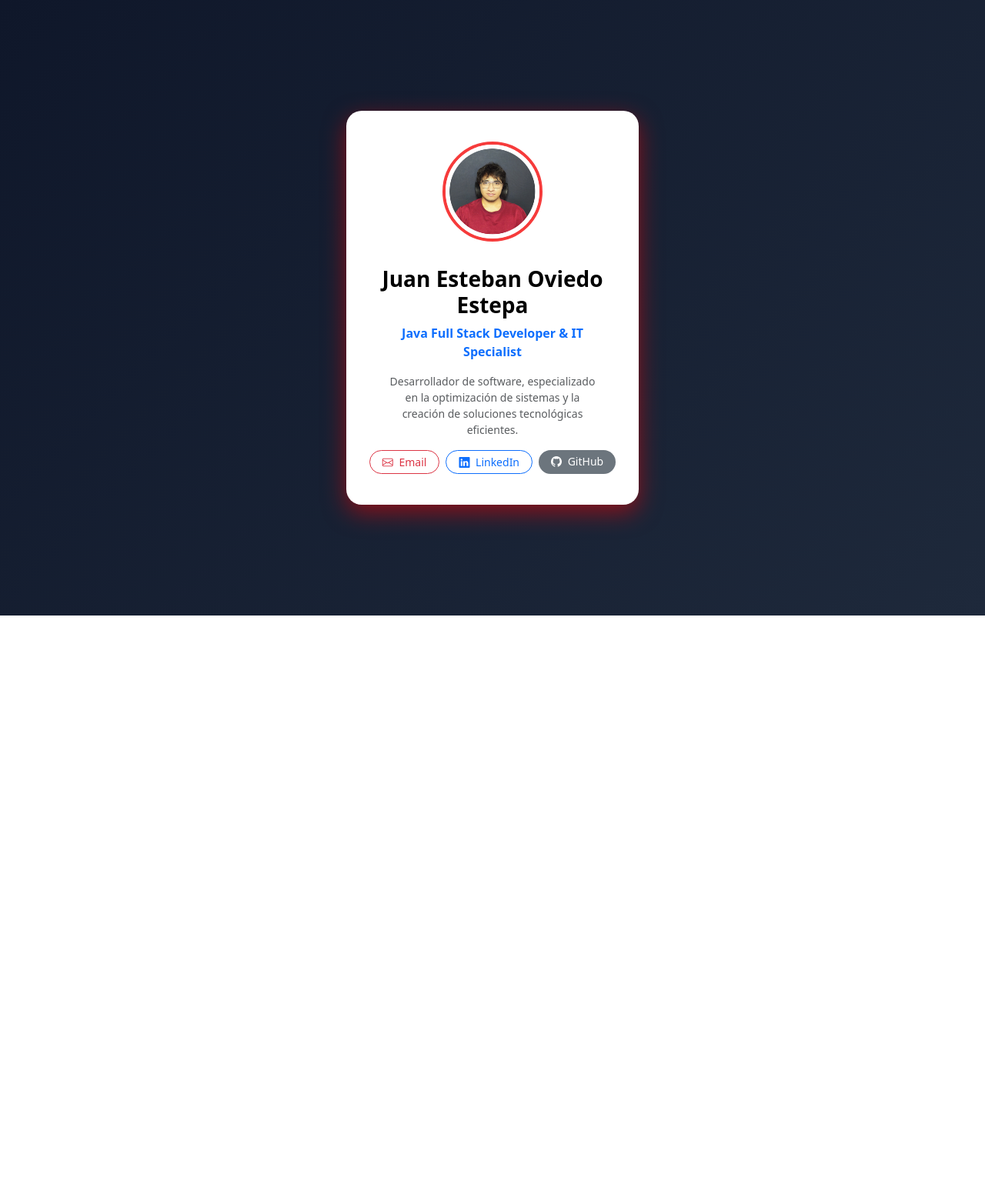
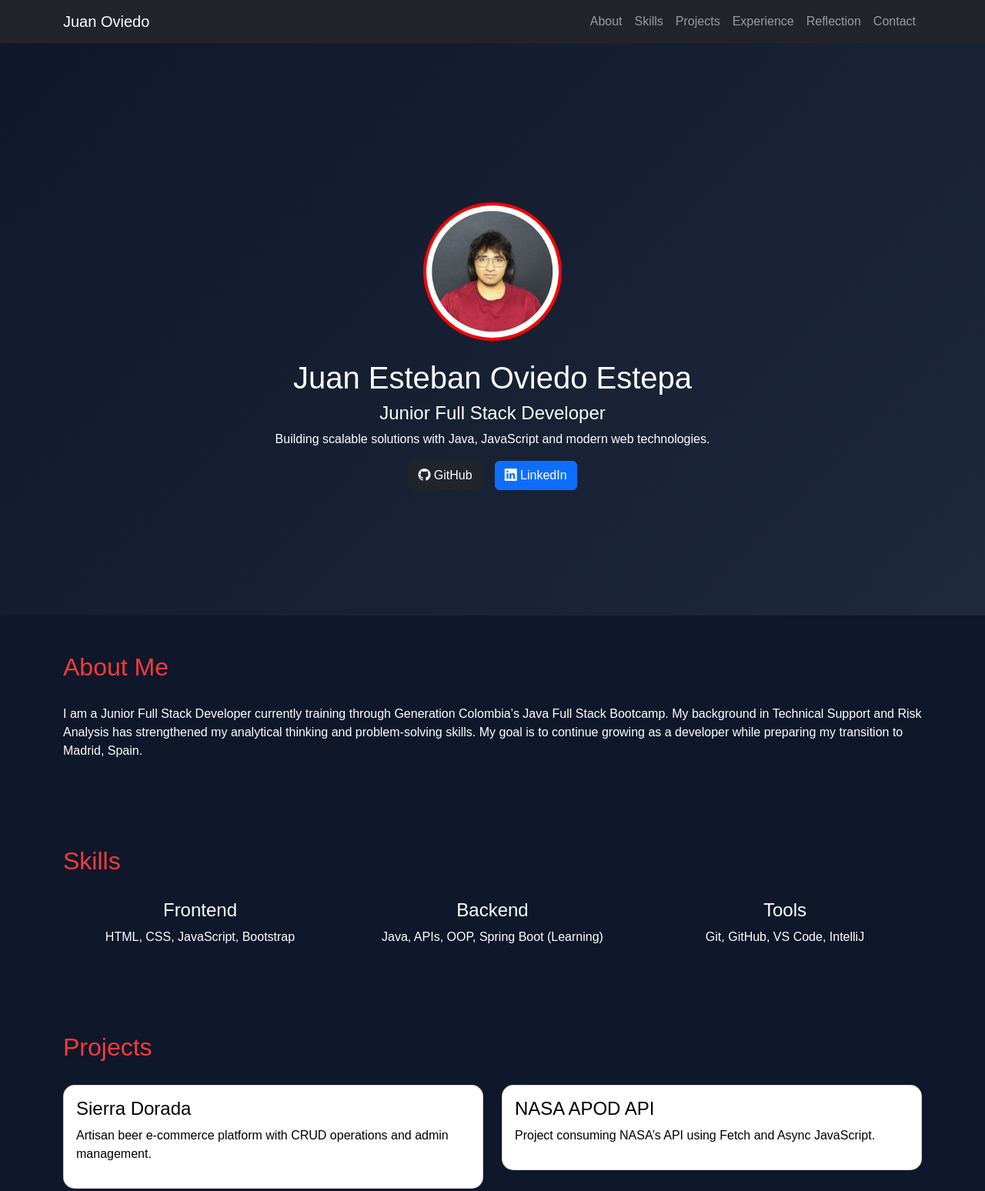
Before and after one commit to Deracz/Juanes-Portafolio, a plain HTML site: page index.html in a window 1280 px wide. Shown: the top 1548 px of the page at 77% size. Before the commit the page ends 800 px from the top, so only its background shows below. Drawn offline with nearby package versions, Linux system fonts and the light colour scheme.

Commit message:
Initial portfolio setup

```diff
--- a/index.html
+++ b/index.html
@@ -1,45 +1,164 @@
 <!DOCTYPE html>
-<html lang="es">
+<html lang="en">
+
 <head>
     <meta charset="UTF-8">
     <meta name="viewport" content="width=device-width, initial-scale=1.0">
-    <title>Card de Presentación Personal</title>
+    <title>Juan Oviedo Portfolio</title>
+
     <link href="https://cdn.jsdelivr.net/npm/bootstrap@5.3.3/dist/css/bootstrap.min.css" rel="stylesheet">
     <link href="https://cdn.jsdelivr.net/npm/bootstrap-icons@1.11.3/font/bootstrap-icons.min.css" rel="stylesheet">
     <link rel="stylesheet" href="style.css">
 </head>
-<body class="d-flex align-items-center justify-content-center">
 
-    <div class="container d-flex justify-content-center">
-        <div class="card custom-card p-4 text-center" style="max-width: 380px;">
+<body>
 
-            <div class="d-flex justify-content-center mt-3">
-                <img src="Foto.png" class="rounded-circle profile-img" alt="Foto de perfil">
+    <nav class="navbar navbar-expand-lg navbar-dark bg-dark fixed-top">
+        <div class="container">
+            <a class="navbar-brand" href="#">Juan Oviedo</a>
+
+            <button class="navbar-toggler" data-bs-toggle="collapse" data-bs-target="#navMenu">
+                <span class="navbar-toggler-icon"></span>
+            </button>
+
+            <div class="collapse navbar-collapse" id="navMenu">
+                <ul class="navbar-nav ms-auto">
+                    <li class="nav-item"><a href="#about" class="nav-link">About</a></li>
+                    <li class="nav-item"><a href="#skills" class="nav-link">Skills</a></li>
+                    <li class="nav-item"><a href="#projects" class="nav-link">Projects</a></li>
+                    <li class="nav-item"><a href="#experience" class="nav-link">Experience</a></li>
+                    <li class="nav-item"><a href="#reflection" class="nav-link">Reflection</a></li>
+                    <li class="nav-item"><a href="#contact" class="nav-link">Contact</a></li>
+                </ul>
+            </div>
+        </div>
+    </nav>
+
+    <section class="hero d-flex align-items-center">
+        <div class="container text-center">
+            <img src="Foto.png" class="rounded-circle profile-img mb-4" alt="Profile">
+            <h1>Juan Esteban Oviedo Estepa</h1>
+            <h4>Junior Full Stack Developer</h4>
+            <p>Building scalable solutions with Java, JavaScript and modern web technologies.</p>
+
+            <div class="d-flex justify-content-center gap-3 mt-3">
+                <a href="https://github.com/Deracz" target="_blank" class="btn btn-dark">
+                    <i class="bi bi-github"></i> GitHub
+                </a>
+
+                <a href="https://www.linkedin.com/in/juanesoviedo-it-support/" target="_blank" class="btn btn-primary">
+                    <i class="bi bi-linkedin"></i> LinkedIn
+                </a>
+            </div>
+        </div>
+    </section>
+
+    <section id="about" class="container py-5">
+        <h2>About Me</h2>
+        <p>
+            I am a Junior Full Stack Developer currently training through Generation Colombia’s Java Full Stack
+            Bootcamp.
+            My background in Technical Support and Risk Analysis has strengthened my analytical thinking and
+            problem-solving skills.
+            My goal is to continue growing as a developer while preparing my transition to Madrid, Spain.
+        </p>
+    </section>
+
+    <section id="skills" class="container py-5">
+        <h2>Skills</h2>
+
+        <div class="row text-center">
+            <div class="col-md-4">
+                <h4>Frontend</h4>
+                <p>HTML, CSS, JavaScript, Bootstrap</p>
             </div>
 
-            <div class="card-body mt-3">
-                <h3 class="card-title fw-bold">Juan Esteban Oviedo Estepa</h3>
-                <p class="text-primary fw-semibold mb-3">Java Full Stack Developer & IT Specialist</p>
-                <p class="card-text text-muted small px-2">
-                    Desarrollador de software, especializado en la optimización de sistemas y la creación de soluciones tecnológicas eficientes.
-                </p>
+            <div class="col-md-4">
+                <h4>Backend</h4>
+                <p>Java, APIs, OOP, Spring Boot (Learning)</p>
             </div>
 
-            <div class="d-flex justify-content-center gap-2 mb-3">
-                <a href="https://mail.google.com/mail/?view=cm&fs=1&to=juanesoviedoestepa@gmail.com" target="_blank" class="btn btn-outline-danger btn-custom btn-sm rounded-pill px-3">
-                    <i class="bi bi-envelope me-1"></i> Email
-                </a>
-                <a href="https://www.linkedin.com/in/juanesoviedo-it-support/" target="_blank" class="btn btn-outline-primary btn-custom btn-sm rounded-pill px-3">
-                    <i class="bi bi-linkedin me-1"></i> LinkedIn
-                </a>
-                <a href="https://github.com/Deracz" target="_blank" class="btn btn-outline-dark btn-custom btn-sm rounded-pill px-3 bg-secondary text-white border-0">
-                    <i class="bi bi-github me-1"></i> GitHub
-                </a>
+            <div class="col-md-4">
+                <h4>Tools</h4>
+                <p>Git, GitHub, VS Code, IntelliJ</p>
+            </div>
+        </div>
+    </section>
+
+    <section id="projects" class="container py-5">
+        <h2>Projects</h2>
+
+        <div class="row g-4">
+
+            <div class="col-md-6">
+                <div class="card p-3">
+                    <h4>Sierra Dorada</h4>
+                    <p>Artisan beer e-commerce platform with CRUD operations and admin management.</p>
+                </div>
+            </div>
+
+            <div class="col-md-6">
+                <div class="card p-3">
+                    <h4>NASA APOD API</h4>
+                    <p>Project consuming NASA’s API using Fetch and Async JavaScript.</p>
+                </div>
+            </div>
+
+            <div class="col-md-6">
+                <div class="card p-3">
+                    <h4>Hackathon Project</h4>
+                    <p>Collaborative project developed during Generation Hackathon.</p>
+                </div>
+            </div>
+
+            <div class="col-md-6">
+                <div class="card p-3">
+                    <h4>Web Storage Lab</h4>
+                    <p>Implementation of LocalStorage and SessionStorage for data persistence.</p>
+                </div>
             </div>
 
         </div>
-    </div>
+    </section>
+
+    <section id="experience" class="container py-5">
+        <h2>Experience</h2>
+
+        <ul>
+            <li><strong>Anthology</strong> — IT Support Specialist</li>
+            <li><strong>Stripe</strong> — System Technician</li>
+            <li><strong>Generation Colombia</strong> — Java Full Stack Trainee</li>
+        </ul>
+    </section>
+
+    <section id="reflection" class="container py-5">
+        <h2>Reflection</h2>
+
+        <p>
+            Throughout this bootcamp I have learned not only technical skills, but also discipline, teamwork, and
+            problem-solving.
+            I still have many things to improve, especially backend development, but I am committed to mastering Java,
+            Spring Boot, and scalable software solutions.
+            This journey has shown me that growth comes from consistency and curiosity.
+        </p>
+    </section>
+
+    <section id="contact" class="container py-5 text-center">
+        <h2>Contact</h2>
+
+        <p>Email: juanesoviedoestepa@gmail.com</p>
+
+        <a href="mailto:juanesoviedoestepa@gmail.com" class="btn btn-danger">
+            Contact Me
+        </a>
+    </section>
+
+    <footer class="text-center py-4">
+        <p>© 2026 Juan Oviedo Portfolio</p>
+    </footer>
 
     <script src="https://cdn.jsdelivr.net/npm/bootstrap@5.3.3/dist/js/bootstrap.bundle.min.js"></script>
+
 </body>
+
 </html>
--- a/style.css
+++ b/style.css
@@ -1,29 +1,42 @@
 body {
-            background: linear-gradient(135deg, #0f172a 0%, #1e293b 100%);
-            min-height: 100vh;
-        }
-        .custom-card {
-            border: none;
-            border-radius: 20px;
-            overflow: hidden;
-            background-color: #ffffff;
-            color: #000000;
-            box-shadow: 0 10px 30px rgba(255, 0, 0, 0.5);
-            transition: transform 0.3s ease, box-shadow 0.3s ease;
-        }
-        .custom-card:hover {
-            transform: translateY(-5px);
-            box-shadow: 0 15px 35px rgb(255, 0, 0);
-        }
-        .profile-img {
-            width: 130px;
-            height: 130px;
-            object-fit: cover;
-            border: 4px solid #f63b3b;
-        }
-        .btn-custom {
-            transition: all 0.2s ease;
-        }
-        .btn-custom:hover {
-            transform: scale(1.05);
-        }
+    background: #0f172a;
+    color: white;
+    font-family: Arial, sans-serif;
+    scroll-behavior: smooth;
+}
+
+.hero {
+    height: 100vh;
+    background: linear-gradient(135deg, #0f172a, #1e293b);
+}
+
+.profile-img {
+    width: 180px;
+    height: 180px;
+    object-fit: cover;
+    border: 4px solid red;
+}
+
+section {
+    padding-top: 100px;
+}
+
+h2 {
+    margin-bottom: 30px;
+    color: #f63b3b;
+}
+
+.card {
+    background: white;
+    color: black;
+    border-radius: 15px;
+    transition: 0.3s;
+}
+
+.card:hover {
+    transform: translateY(-5px);
+}
+
+footer {
+    background: black;
+}
```
